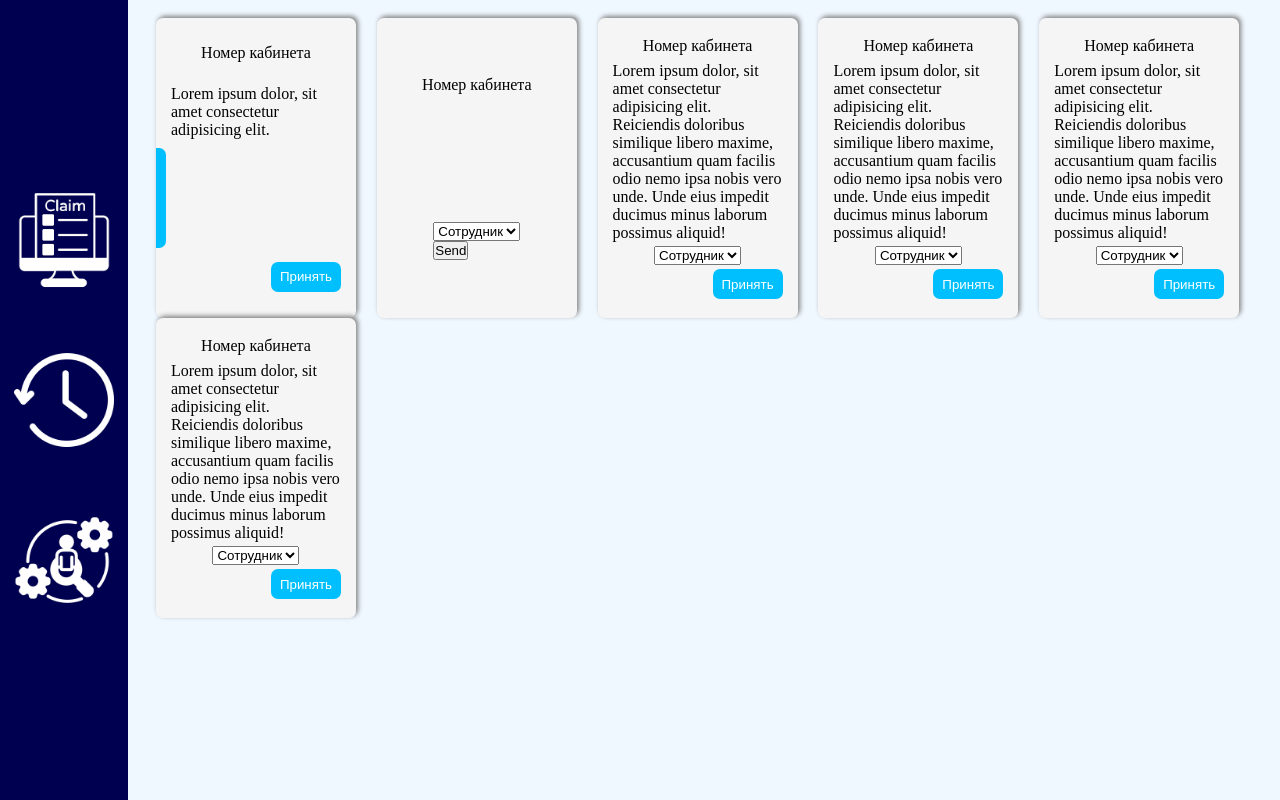
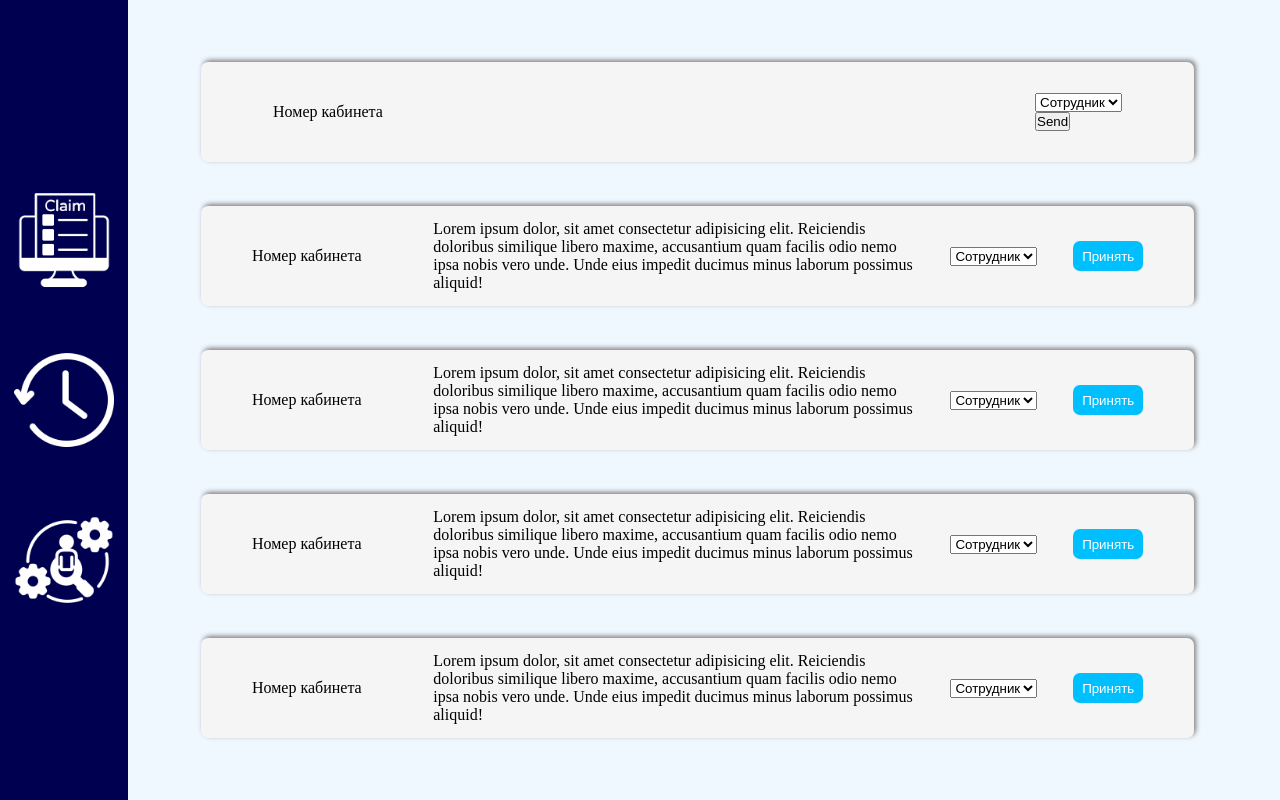
Before and after one commit to Nickolai18/DiplomRepository, a plain HTML site: page index.html in a window 1280 px wide. Drawn offline with Linux system fonts and the light colour scheme.

Commit message:
Изменение карточек на список

```diff
--- a/index.html
+++ b/index.html
@@ -21,7 +21,7 @@
             <section class="section sectionCard">
                 <div class="container boxCard">
                     <div class="containerCard">
-                        <div class="card">
+                        <!-- <div class="card">
                             <span class="numberAud">
                                 Номер кабинета
                             </span>
@@ -36,8 +36,8 @@
                                     <option value="kz">Казахстан</option>
                                 </select> -->
                                 <!-- <input name="emplo" id="emplo" class="selectEmploer" type="text"> -->
-                                <div class="empty"></div>
-                                <div class="radio-employee">
+                                <!-- <div class="empty"></div> -->
+                                <!-- <div class="">
                                     <div>
                                         <input type="radio" id="huey" name="employee" value="huey" checked />
                                         <label for="huey">Николай</label>
@@ -123,8 +123,7 @@
                                         <label for="louie">Дима</label>
                                     </div>
                                 </div>
-                            <button onclick="send()" class="button buttonCard">Принять</button>
-                        </div>
+                            <button onclick="send()" class="button buttonCard">Принять</button> -->
                         <div class="card">
                             <span class="numberAud">
                                 Номер кабинета
--- a/python/static/style.css
+++ b/python/static/style.css
@@ -84,27 +84,30 @@ body{
     justify-content: center;
 }
 .containerCard{
-    max-width: 100%;
+    width: 100%;
     display: flex;
     flex-wrap: wrap;
-    height: fit-content;
-    justify-content: space-between;
+    height: 100%;
+    flex-direction: column;
+    justify-content: space-evenly;
+    align-items: center;
     margin-left: 1vw;
 }
 .card{
-    width: 200px;
-    height: 300px;
+    width: 90%;
+    height: 100px;
     background-color: whitesmoke;
     padding: 15px;
     border-radius: var(--borderMain);
     display: flex;
     justify-content: space-evenly;
-    align-items: center;
-    flex-direction: column;
+    align-items:center;
+    flex-direction: row;
     margin-left: 10px;
     margin-right: 10px;
-    margin-bottom: 20px;
+    margin-bottom: 40px;
     box-shadow: 2px -2px 5px 0px grey;
+    overflow: hidden;
     position: relative;
 }
 /* .card:nth-child(6n){
@@ -114,7 +117,10 @@ body{
     margin-bottom: 0px;
 }
 .buttonCard{
-    align-self: end;
+
+}
+.describtion{
+    width: 50%;
 }
 .title{
     font-size: 20px;
@@ -166,8 +172,10 @@ body{
 }
 .cardTicket{
     min-width: 200px;
+    height: 300px;
     margin-bottom: 0px;
     position: relative;
+    flex-direction: column;
 }
 .marker{
     width: 30px;
--- a/style.css
+++ b/style.css
@@ -75,23 +75,25 @@ body{
     max-width: 100%;
     display: flex;
     flex-wrap: wrap;
-    height: fit-content;
-    justify-content: space-between;
+    height: 100%;
+    flex-direction: column;
+    justify-content: space-evenly;
+    align-items: center;
     margin-left: 1vw;
 }
 .card{
-    width: 200px;
-    height: 300px;
+    width: 90%;
+    height: 100px;
     background-color: whitesmoke;
     padding: 15px;
     border-radius: var(--borderMain);
     display: flex;
     justify-content: space-evenly;
     align-items:center;
-    flex-direction: column;
+    flex-direction: row;
     margin-left: 10px;
     margin-right: 10px;
-    margin-bottom: 20px;
+    margin-bottom: 40px;
     box-shadow: 2px -2px 5px 0px grey;
     overflow: hidden;
     position: relative;
@@ -103,7 +105,10 @@ body{
     margin-bottom: 0px;
 }
 .buttonCard{
-    align-self: end;
+
+}
+.describtion{
+    width: 50%;
 }
 .radio-employee{
     width: 90%;
```
Also changed, not shown: 1 other file.
